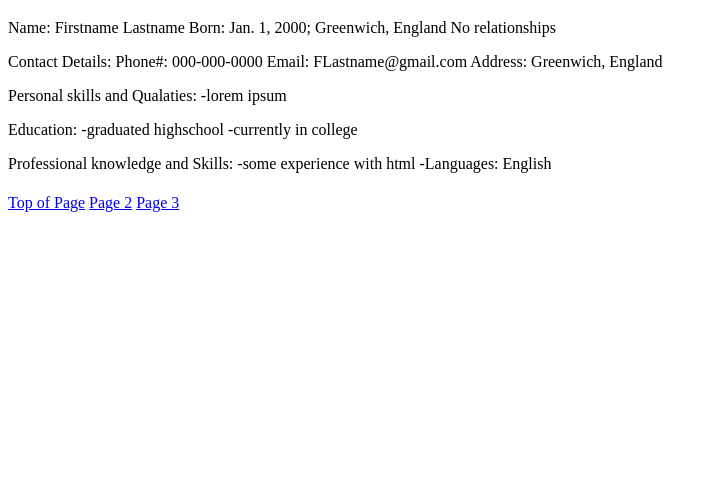
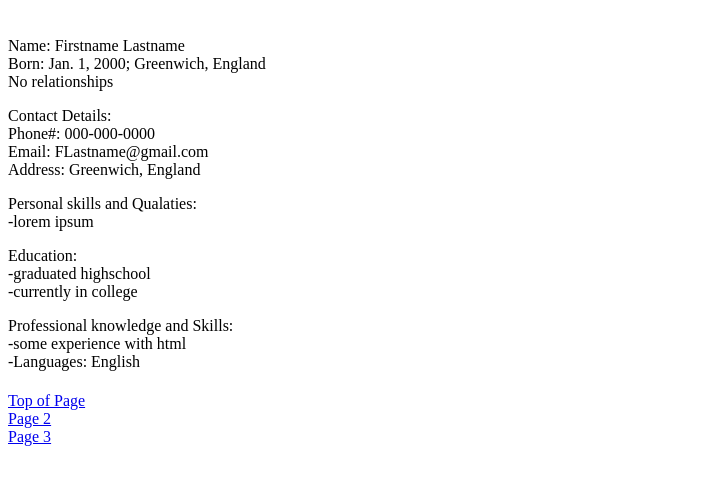
Before and after one commit to liint/cs3990_labs_Practice_Atkinson, a plain HTML site: page index.html in a window 1280 px wide. Shown: the part 87-572 px from the top of the page, without its empty margins (0-718 px from the left). Drawn offline with Linux system fonts and the light colour scheme.

Commit message:
Update index.html

```diff
--- a/index.html
+++ b/index.html
@@ -10,34 +10,34 @@
         <p>
             <!--none of the personal information on this page is accurate, and is largely just placeholder data
             this is intentional, and will not be changed, except to other placceholder text-->
-            <h1 id="heading1">Personal Information:</h1>
-            Name: Firstname Lastname
-            Born: Jan. 1, 2000; Greenwich, England
+            <h1 id="heading1">Personal Information:</h1><br>
+            Name: Firstname Lastname<br>
+            Born: Jan. 1, 2000; Greenwich, England<br>
             No relationships
         </p>
         <p>
-            Contact Details:
-            Phone#: 000-000-0000
-            Email: FLastname@gmail.com
+            Contact Details:<br>
+            Phone#: 000-000-0000<br>
+            Email: FLastname@gmail.com<br>
             Address: Greenwich, England
         </p>
         <p>
-            Personal skills and Qualaties:
+            Personal skills and Qualaties:<br>
             -lorem ipsum
         </p>
         <p>
-            Education:
-            -graduated highschool
+            Education:<br>
+            -graduated highschool<br>
             -currently in college
         </p>
         <p>
-            Professional knowledge and Skills:
-            -some experience with html
+            Professional knowledge and Skills:<br>
+            -some experience with html<br>
             -Languages: English
         </p>
         <h1 name="heading2"></h1>
-        <a href="#heading1">Top of Page</a>
-        <a href="page2.html">Page 2</a>
+        <a href="#heading1">Top of Page</a><br>
+        <a href="page2.html">Page 2</a><br>
         <a href="page3.html">Page 3</a>
     </body>
 </html>
```
